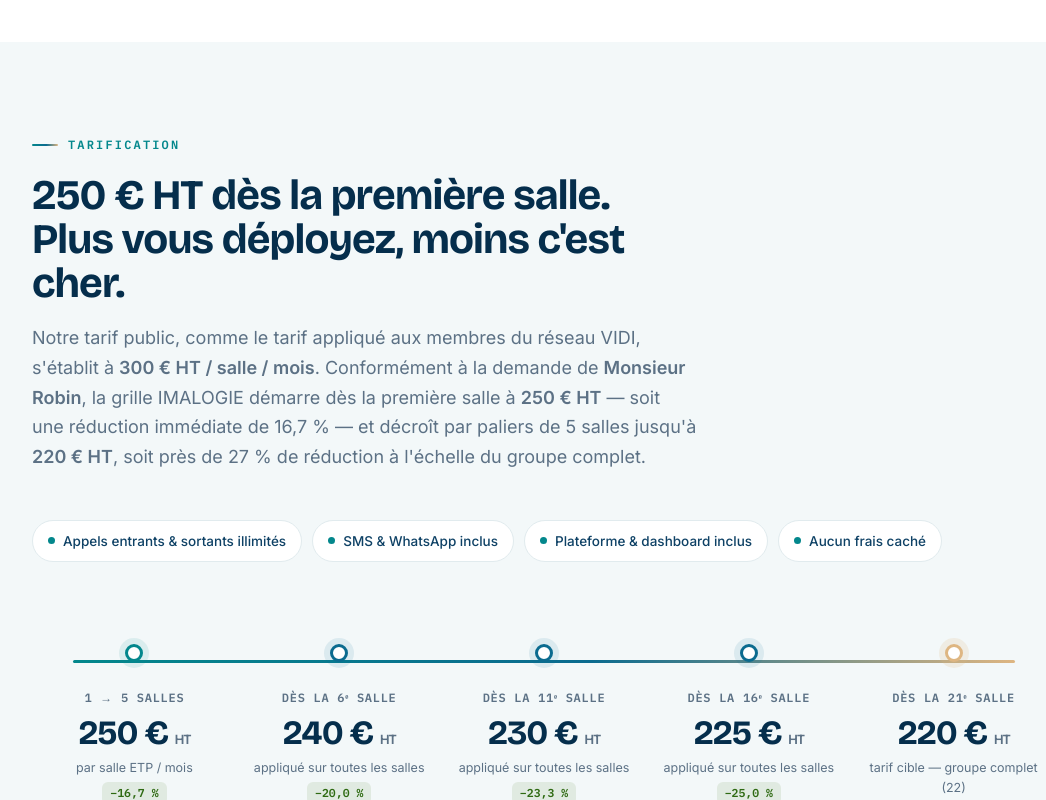
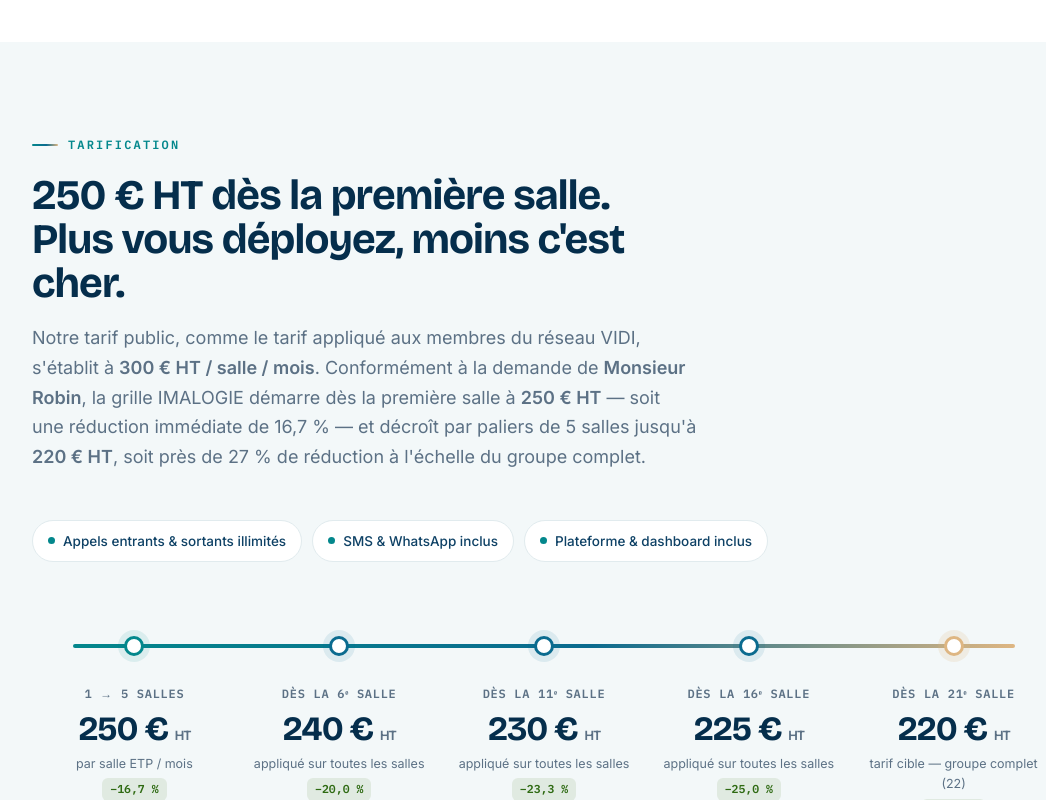
Before and after one commit to Thabor1/vocca_imalogie, a plain HTML site: page index.html in a window 1280 px wide. Shown: the part 2000-2800 px from the top of the page, without its empty margins (96-1142 px from the left). Drawn offline with nearby package versions, Linux system fonts and the light colour scheme.

Commit message:
Update index.html

```diff
--- a/index.html
+++ b/index.html
@@ -106,11 +106,11 @@
   .pill-row{display:flex;flex-wrap:wrap;gap:10px;margin-bottom:34px}
   .pill{font-size:13.5px;font-weight:500;color:var(--ink-2);background:var(--paper);border:1px solid var(--line);border-radius:999px;padding:9px 15px;display:inline-flex;align-items:center;gap:8px}
   .pill::before{content:"";width:7px;height:7px;border-radius:50%;background:var(--teal)}
-  .frise{position:relative;margin:20px 0 8px;padding:48px 0 14px}
-  .frise-line{position:absolute;left:4%;right:4%;top:64px;height:3px;background:var(--wire);border-radius:3px}
+  .frise{position:relative;margin:20px 0 8px;padding:40px 0 14px}
+  .frise-line{position:absolute;left:4%;right:4%;top:48px;height:4px;background:var(--wire);border-radius:4px;z-index:1}
   .frise-steps{display:grid;grid-template-columns:repeat(5,1fr);position:relative;z-index:2}
   .step{text-align:center;padding:0 8px}
-  .step .node{width:18px;height:18px;border-radius:50%;background:var(--paper);border:3px solid var(--blue);margin:0 auto 26px;box-shadow:0 0 0 6px rgba(11,107,143,.10)}
+  .step .node{width:20px;height:20px;border-radius:50%;background:var(--paper);border:3px solid var(--blue);margin:0 auto 28px;box-shadow:0 0 0 6px rgba(11,107,143,.10)}
   .step:first-child .node{border-color:var(--teal);box-shadow:0 0 0 6px rgba(3,135,140,.10)}
   .step:last-child .node{border-color:var(--gold);box-shadow:0 0 0 6px rgba(222,182,130,.18)}
   .step .vol{font-family:"IBM Plex Mono";font-size:12px;font-weight:600;letter-spacing:.06em;text-transform:uppercase;color:var(--muted);margin-bottom:8px}
@@ -229,8 +229,8 @@
     <div class="stat-row" data-reveal>
       <div class="stat"><div class="n">7<span class="u">centres</span></div><div class="l">une solution unique, déploiement progressif</div></div>
       <div class="stat"><div class="n">22<span class="u">/ 33 salles</span></div><div class="l">salles ETP retenues sur les 33 salles du groupe</div></div>
-      <div class="stat"><div class="n">250<span class="u">€ HT</span></div><div class="l">dès la 1ʳᵉ salle, soit −16,7&nbsp;% vs tarif public &amp; VIDI</div></div>
-      <div class="stat"><div class="n">−26,7<span class="u">%</span></div><div class="l">au tarif cible de 220&nbsp;€ HT, à l'échelle du groupe</div></div>
+      <div class="stat"><div class="n">220<span class="u">€ HT</span></div><div class="l">tarif cible par salle / mois, à l'échelle du groupe complet</div></div>
+      <div class="stat"><div class="n">−26,7<span class="u">%</span></div><div class="l">vs tarif public &amp; réseau VIDI (300&nbsp;€ HT / salle / mois)</div></div>
     </div>
   </div>
 </header>
@@ -286,7 +286,6 @@
       <span class="pill">Appels entrants &amp; sortants illimités</span>
       <span class="pill">SMS &amp; WhatsApp inclus</span>
       <span class="pill">Plateforme &amp; dashboard inclus</span>
-      <span class="pill">Aucun frais caché</span>
     </div>
 
     <div class="frise" data-reveal>
```
